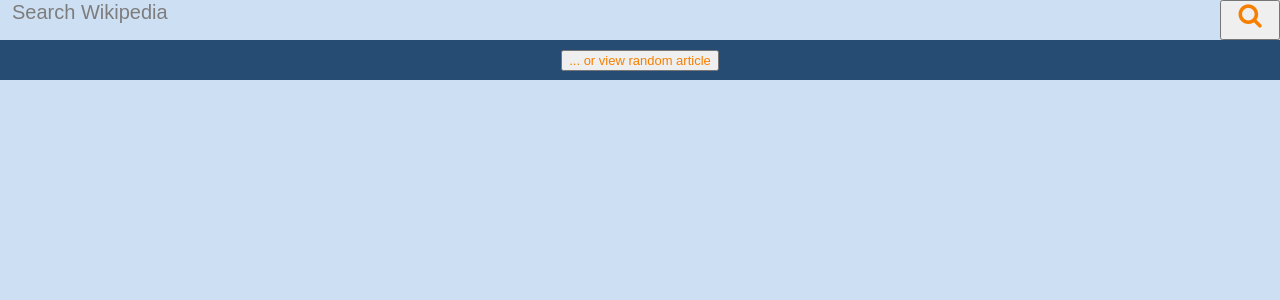
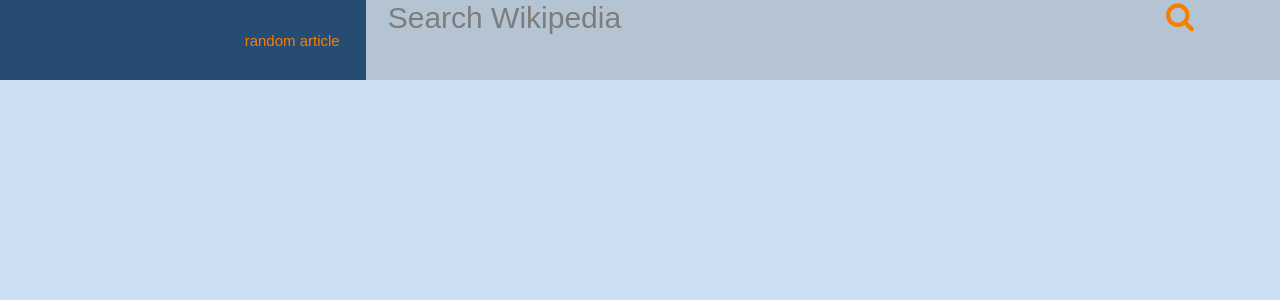
Before and after one commit to tomazjejcic/wiki-viewer, an Angular app: page / in a window 1280 px wide. Shown: the top 300 px of the page. Built offline with nearby package versions, Linux system fonts and the light colour scheme.

Commit message:
imp(styles) responsivness

```diff
--- a/src/app/results.component.scss
+++ b/src/app/results.component.scss
@@ -47,8 +47,64 @@
                     align-items: center;
                     margin: 0 10px 10px 10px;
                     border-radius: 5px;
+                    font-size: 16px;
                 }
             }
         }
     }
 }
+
+@media(min-width:768px) {
+
+    .results-container {
+
+        .list-container {
+            margin: 40px 40px 90px 40px;
+
+            .list {
+
+                .item {
+
+                    .item-title {
+                        padding: 20px 20px 5px 20px;
+                        font-size: 20px;
+
+                    }
+
+                    .item-description {
+                        padding: 10px 20px 20px 20px;
+                        font-size: 18px;
+                    }
+
+                    .more-button {
+                        height: 40px;
+                        margin: 0 20px 20px 20px;
+                        font-size: 18px;
+                    }
+                }
+            }
+        }
+    }
+}
+
+@media(min-width:993px) {
+
+    .results-container {
+        width: 80%;
+        margin: auto;
+        left: 0;
+
+        .list-container {
+            // border: 2px solid #7e9ab7;
+            // border-radius: 5px;
+            // padding-left: 10px;
+
+            .list {
+
+                .item {
+                    margin-bottom: 20px;
+                }
+            }
+        }
+    }
+}
--- a/src/app/search.component.html
+++ b/src/app/search.component.html
@@ -1,5 +1,6 @@
 <div class="container">
 
+    <div class="navbar">
         <div class="search-container">
             <div class="search-input-container">
                 <input #box (keyup.enter)="onEnter(box.value)" type="text" placeholder="Search Wikipedia">
@@ -14,8 +15,9 @@
 
         <div class="random-container">
             <button (click)="openRandomArticle()">
-            ... or view random article
+                random article
             </button>
+        </div>
     </div>
 
     <app-results class="results-component" [receivedApiData]="apiResult">
--- a/src/app/search.component.scss
+++ b/src/app/search.component.scss
@@ -35,10 +35,13 @@
             background: $color-primary;
 
             button {
+                background-color: transparent;
                 width: 60px;
                 height: 100%;
                 display: flex;
                 justify-content: center;
+                outline: none;
+                border-width: 0px;
                 font-size: 25px;
 
                 i {
@@ -57,7 +60,10 @@
 
         button {
             color: $color-action;
+            background-color: transparent;
+            border-width: 0px;
             cursor: pointer;
+            outline: none;
             font-family: sans-serif;
             font-size: 13px;
 
@@ -68,3 +74,75 @@
         flex: 1;
     }
 }
+
+@media(min-width:768px) {
+
+    .container {
+
+        .navbar {
+            display: flex;
+            flex-direction: row-reverse;
+
+            .search-container {
+                height: 80px;
+                flex: 5;
+
+                .search-input-container {
+                    background: $color-search-md;
+
+                    input {
+                        background: $color-search-md;
+                        margin-left: 20px;
+                        font-size: 30px
+                    }
+
+                }
+
+                .search-button-container {
+                    background: $color-search-md;
+
+                    button {
+                        margin-right: 20px;
+                        font-size: 30px
+                    }
+                }
+            }
+
+            .random-container {
+                flex: 2;
+                height: 80px;
+
+                button {
+                    font-size: 15px;
+                }
+            }
+        }
+    }
+}
+
+@media(min-width:993px) {
+
+    .container {
+
+        .navbar {
+
+            .search-container {
+
+                .search-button-container {
+
+                    button {
+                        margin-right: 70px;
+                    }
+                }
+            }
+
+            .random-container {
+                justify-content: flex-end;
+
+                button {
+                    margin-right: 20px;
+                }
+            }
+        }
+    }
+}
--- a/src/styles.scss
+++ b/src/styles.scss
@@ -8,6 +8,8 @@
 $color-placeholder: #7E7D7D;
 $color-description-text: #270303;
 
+$color-search-md: #b5c4d3;
+
 body {
     background: $color-primary;
     height: 100vh;
```
Lines whose indentation alone changed are shown as unchanged.
